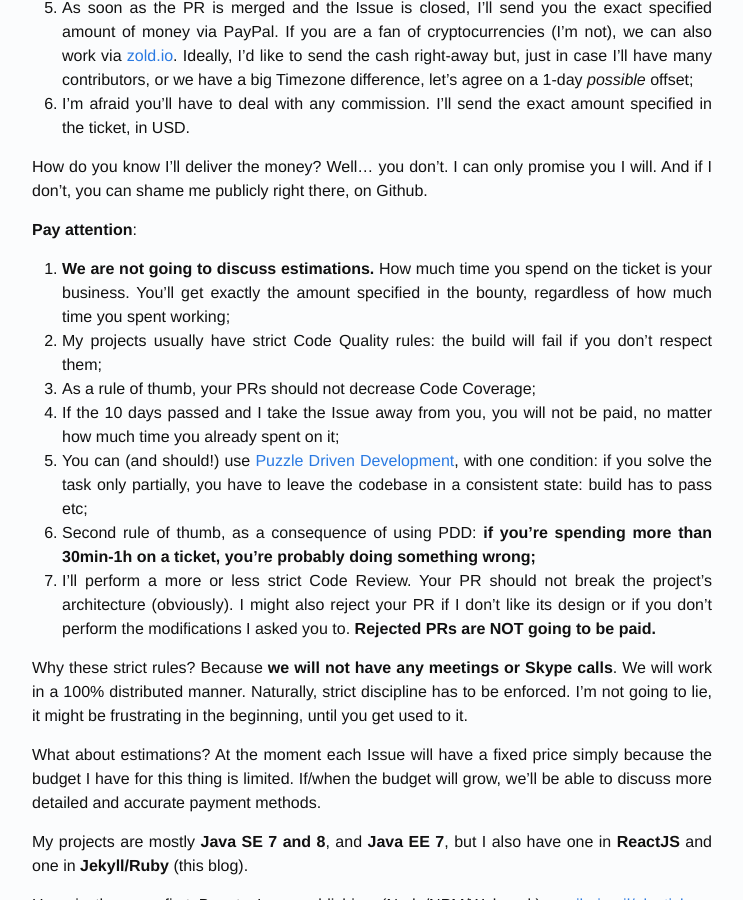
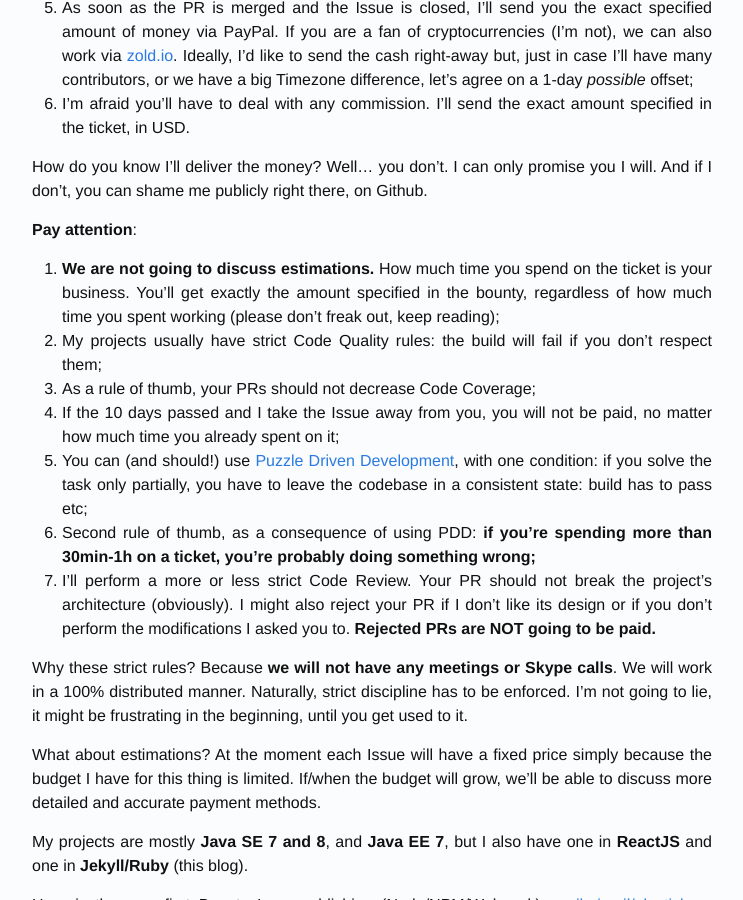
Before and after one commit to amihaiemil/amihaiemil.github.io, a Jekyll site: the page built from _posts/2020-02-15-solve-github-issues-and-get-cash.md, in a window 1280 px wide and 900 px high, scrolled down 1159 px. Shown: the whole window, without its empty margins (268-1011 px from the left). Built offline with Jekyll 4.4.1, drawn with Linux system fonts in a browser that asks for light colours; comment, search, counter and statistics services are not loaded.

Commit message:
Update 2020-02-15-solve-github-issues-and-get-cash.md

```diff
--- a/_posts/2020-02-15-solve-github-issues-and-get-cash.md
+++ b/_posts/2020-02-15-solve-github-issues-and-get-cash.md
@@ -40,7 +40,7 @@ How do you know I'll deliver the money? Well... you don't. I can only promise yo
 
 **Pay attention**:
 
-1. **We are not going to discuss estimations.** How much time you spend on the ticket is your business. You'll get exactly the amount specified in the bounty, regardless of how much time you spent working;
+1. **We are not going to discuss estimations.** How much time you spend on the ticket is your business. You'll get exactly the amount specified in the bounty, regardless of how much time you spent working (please don't freak out, keep reading);
 2. My projects usually have strict Code Quality rules: the build will fail if you don't respect them;
 3. As a rule of thumb, your PRs should not decrease Code Coverage;
 4. If the 10 days passed and I take the Issue away from you, you will not be paid, no matter how much time you already spent on it;
```
